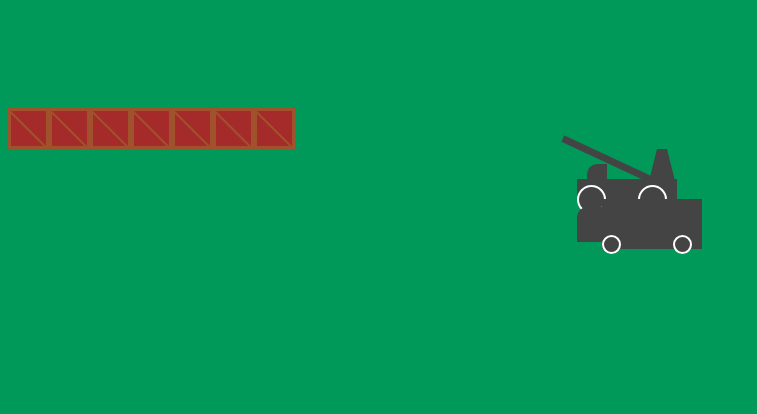
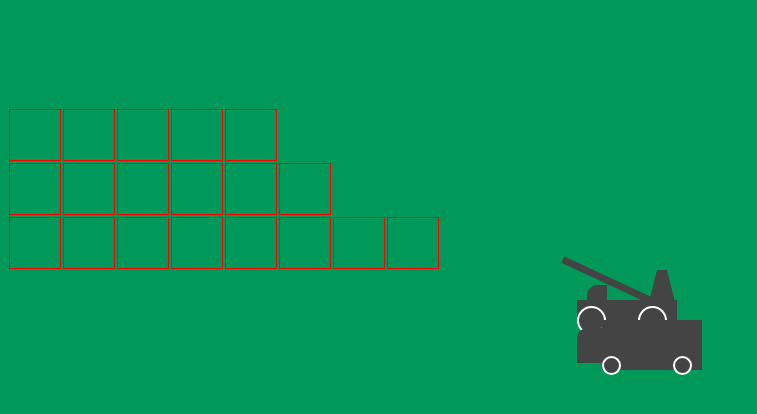
Before and after one commit to hubmanS/BannerCars, a plain HTML site: page index.html in a window 1280 px wide. Shown: the whole page, without its empty margins (0-757 px from the left). Drawn offline with Linux system fonts and the light colour scheme.

Commit message:
push boxes

```diff
--- a/cars.css
+++ b/cars.css
@@ -196,13 +196,19 @@ body {
     background-color: #444;
     border-radius: 50%;
 }
-.cajitas > div{
+.cajas {
+    width: 50px;
+    height: 50px;
+    border: 1px solid red;
+    margin: 1px;
+}
 
-    width: 35px;
-    height: 35px;
-    background-color: brown;
+.cajitas {
+    display: flex;
 
-    border: 3px solid sienna;
+    /* Por si quieres cambiar las alineación */
+
+    /* justify-content: flex-start | flex-end | center | space-between | space-around | space-evenly; */
 }
 
 .diagonal{
@@ -214,7 +220,3 @@ body {
     transform: rotate(45deg) scaleX(1);
     transform-origin: 0% 0%;
 }
-
-.cajitas{
-    display: flex;
-}
--- a/index.html
+++ b/index.html
@@ -1,26 +1,29 @@
 <link rel="stylesheet" href="cars.css">
 <div class="cajitas">
-<div class="cajas">
-    <div class="diagonal"></div>
+    <div class="cajas"></div>
+    <div class="cajas"></div>
+    <div class="cajas"></div>
+    <div class="cajas"></div>
+    <div class="cajas"></div>
 </div>
-<div class="cajas">
-    <div class="diagonal"></div>
+<div class="cajitas">
+    <div class="cajas"></div>
+    <div class="cajas"></div>
+    <div class="cajas"></div>
+    <div class="cajas"></div>
+    <div class="cajas"></div>
+    <div class="cajas"></div>
 </div>
-<div class="cajas">
-    <div class="diagonal"></div>
-</div>
-<div class="cajas">
-    <div class="diagonal"></div>
-</div>
-<div class="cajas">
-    <div class="diagonal"></div>
-</div>
-<div class="cajas">
-    <div class="diagonal"></div>
-</div>
-<div class="cajas">
-    <div class="diagonal"></div>
-</div>
+
+<div class="cajitas">
+    <div class="cajas"></div>
+    <div class="cajas"></div>
+    <div class="cajas"></div>
+    <div class="cajas"></div>
+    <div class="cajas"></div>
+    <div class="cajas"></div>
+    <div class="cajas"></div>
+    <div class="cajas"></div>
 </div>
 <div class="car">
     <div class="cara">
```
